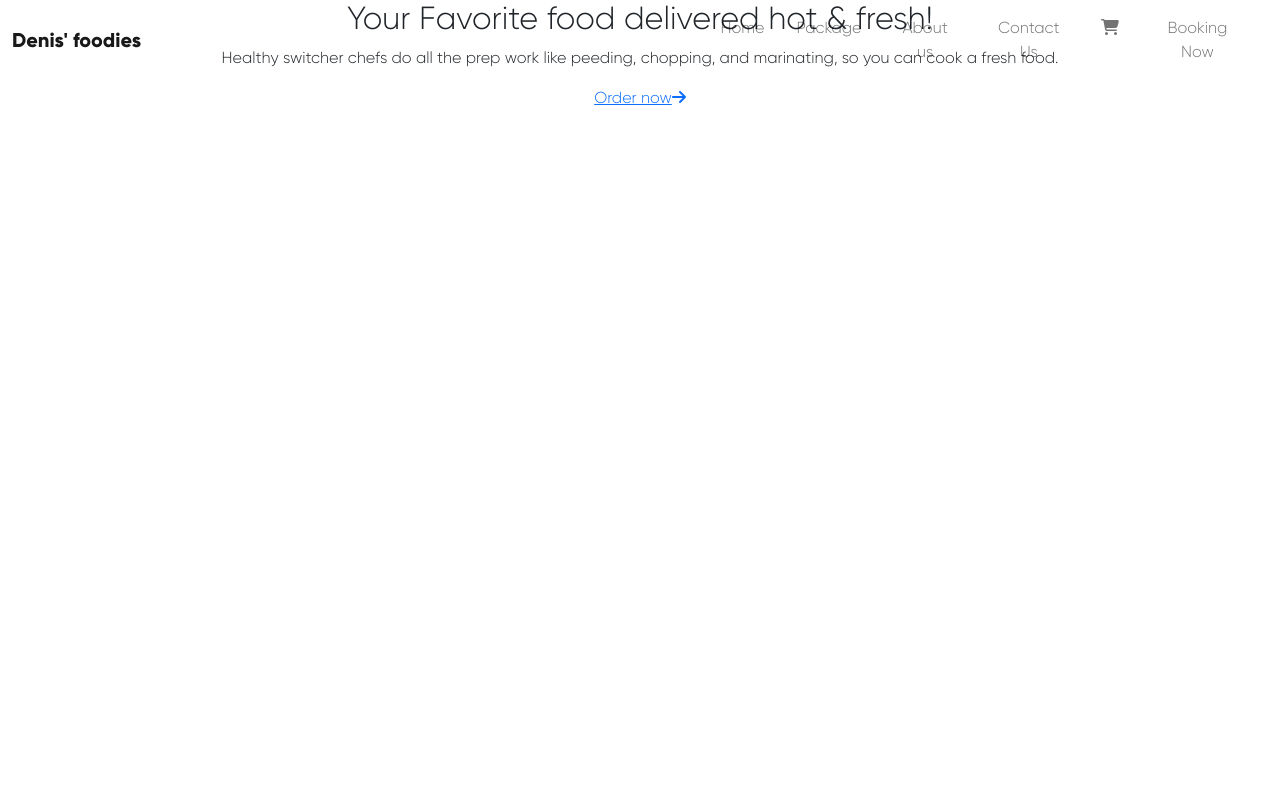
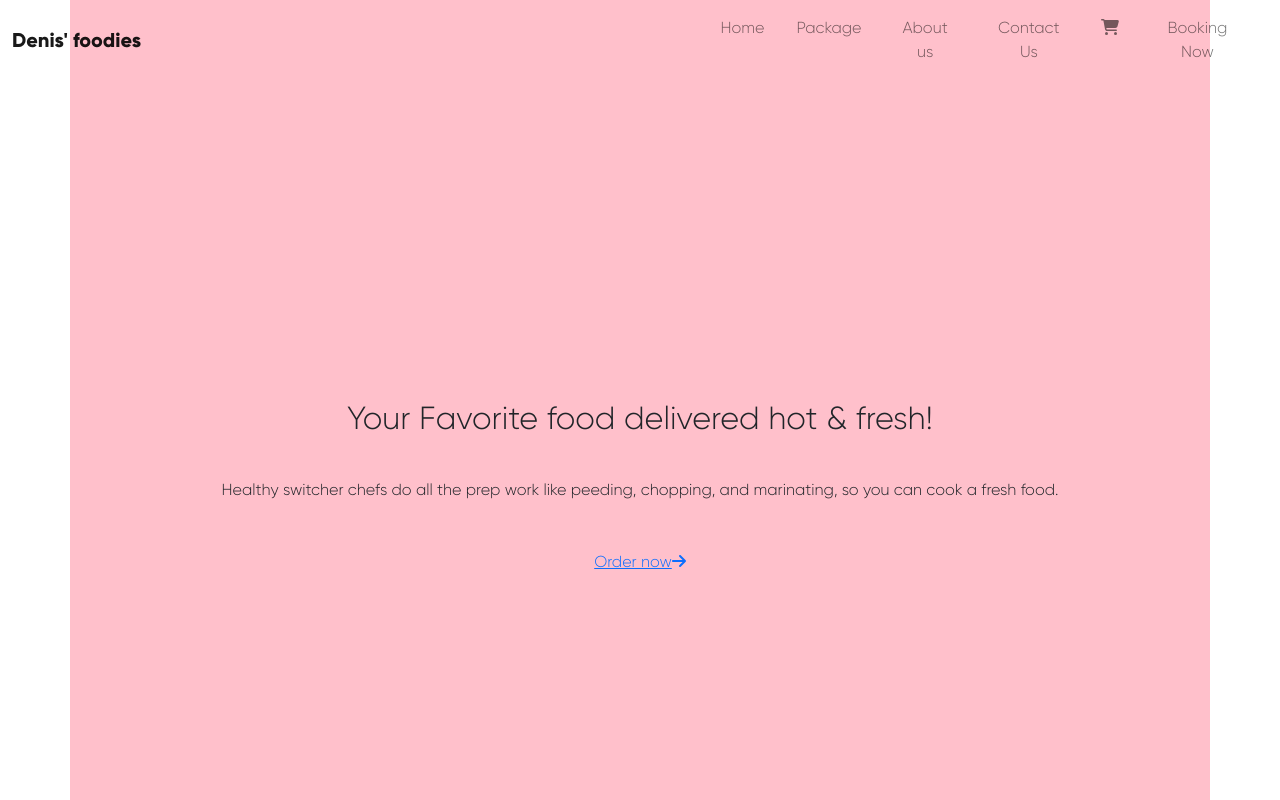
Before and after one commit to david-lafontant/yellow-restaurant, a React (Create React App) app: page / in a window 1280 px wide. Shown: the top 800 px of the page. Built offline with nearby package versions, Linux system fonts and the light colour scheme.

Commit message:
Link home.css with home component

```diff
--- a/src/components/home/home.jsx
+++ b/src/components/home/home.jsx
@@ -1,10 +1,11 @@
 import React from 'react';
 import { FontAwesomeIcon } from '@fortawesome/react-fontawesome';
 import { faArrowRight } from '@fortawesome/free-solid-svg-icons';
+import './home.css'
 
 function Home() {
   return (
-    <div className="container">
+    <div className="container landing">
       <div className="row">
         <section className="landing">
           <h2>
```
